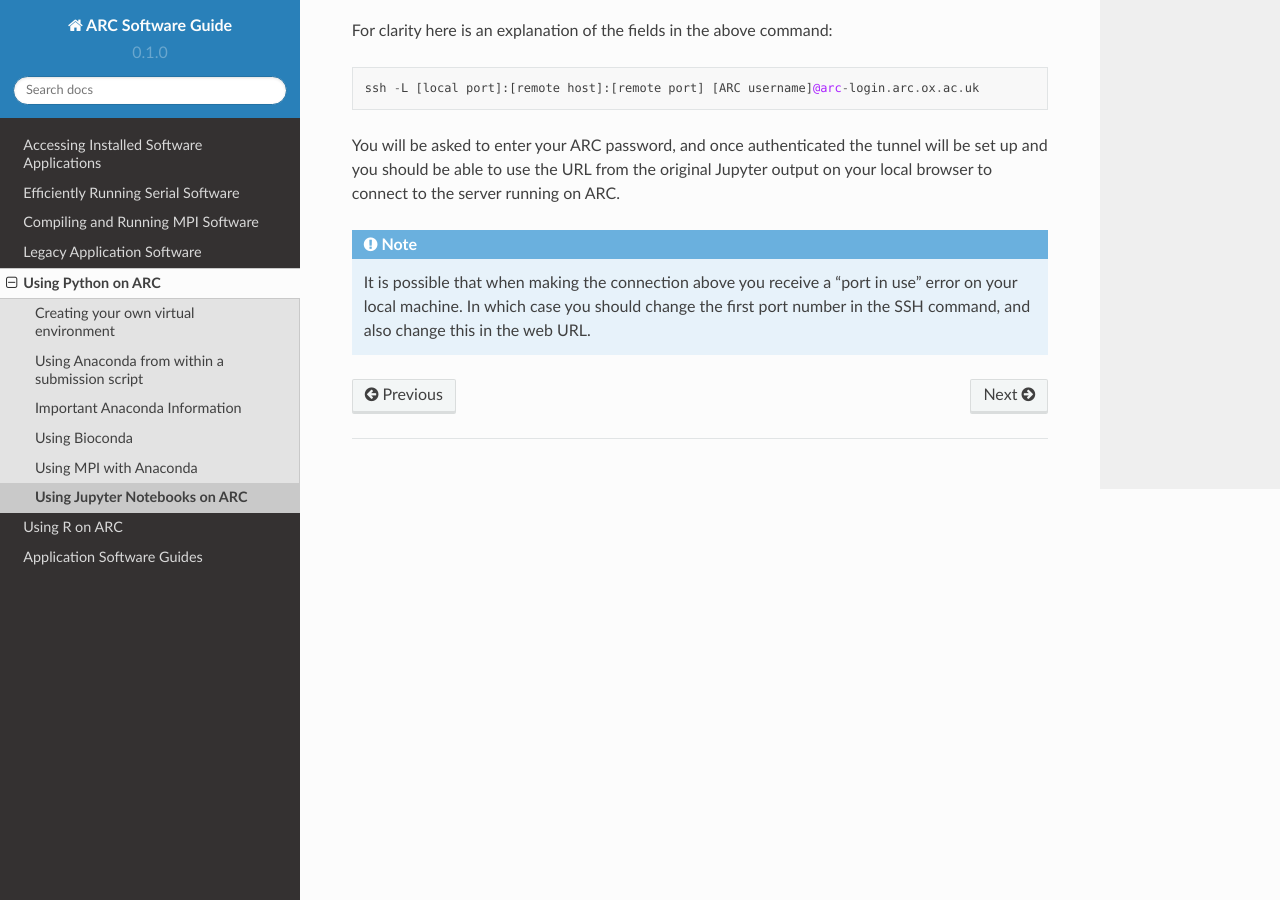
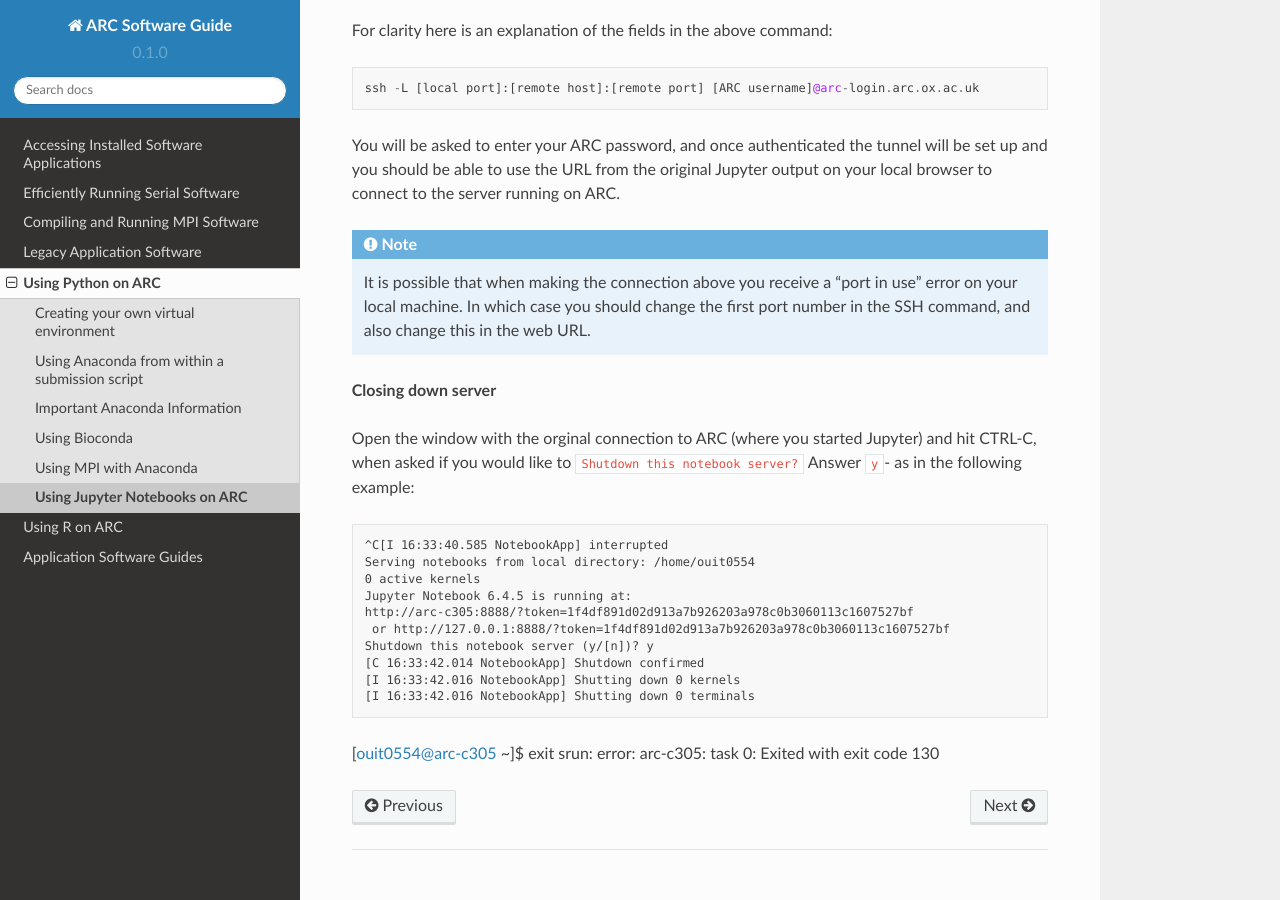
Before and after one commit to oxford-arc/arc-software-guide, a Sphinx documentation site: the page built from docs/source/python/arc_jupyter.rst, in a window 1280 px wide and 900 px high, scrolled down 2004 px. Built offline with Sphinx 7.4.7 and the Read the Docs theme 2.0.0, drawn with Linux system fonts in a browser that asks for light colours.

Commit message:
Update arc_jupyter.rst

```diff
--- a/docs/source/python/arc_jupyter.rst
+++ b/docs/source/python/arc_jupyter.rst
@@ -81,3 +81,21 @@ on your local browser to connect to the server running on ARC.
 .. note::
   It is possible that when making the connection above you receive a "port in use" error on your local machine. In which case you should change the first port number
   in the SSH command, and also change this in the web URL.
+
+
+**Closing down server**
+
+Open the window with the orginal connection to ARC (where you started Jupyter) and hit CTRL-C, when asked if you would like to ``Shutdown this notebook server?`` Answer ``y``- as in the following example::
+
+ ^C[I 16:33:40.585 NotebookApp] interrupted
+ Serving notebooks from local directory: /home/ouit0554
+ 0 active kernels
+ Jupyter Notebook 6.4.5 is running at:
+ http://arc-c305:8888/?token=1f4df891d02d913a7b926203a978c0b3060113c1607527bf
+  or http://127.0.0.1:8888/?token=1f4df891d02d913a7b926203a978c0b3060113c1607527bf
+ Shutdown this notebook server (y/[n])? y
+ [C 16:33:42.014 NotebookApp] Shutdown confirmed
+ [I 16:33:42.016 NotebookApp] Shutting down 0 kernels
+ [I 16:33:42.016 NotebookApp] Shutting down 0 terminals
+[ouit0554@arc-c305 ~]$ exit
+srun: error: arc-c305: task 0: Exited with exit code 130
```
